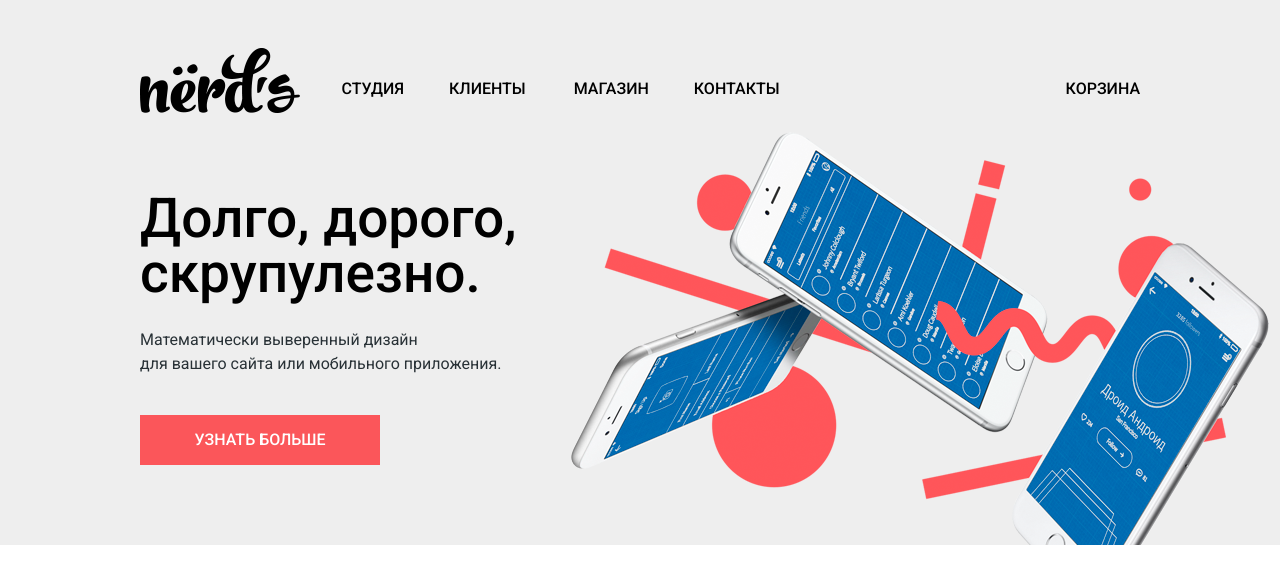
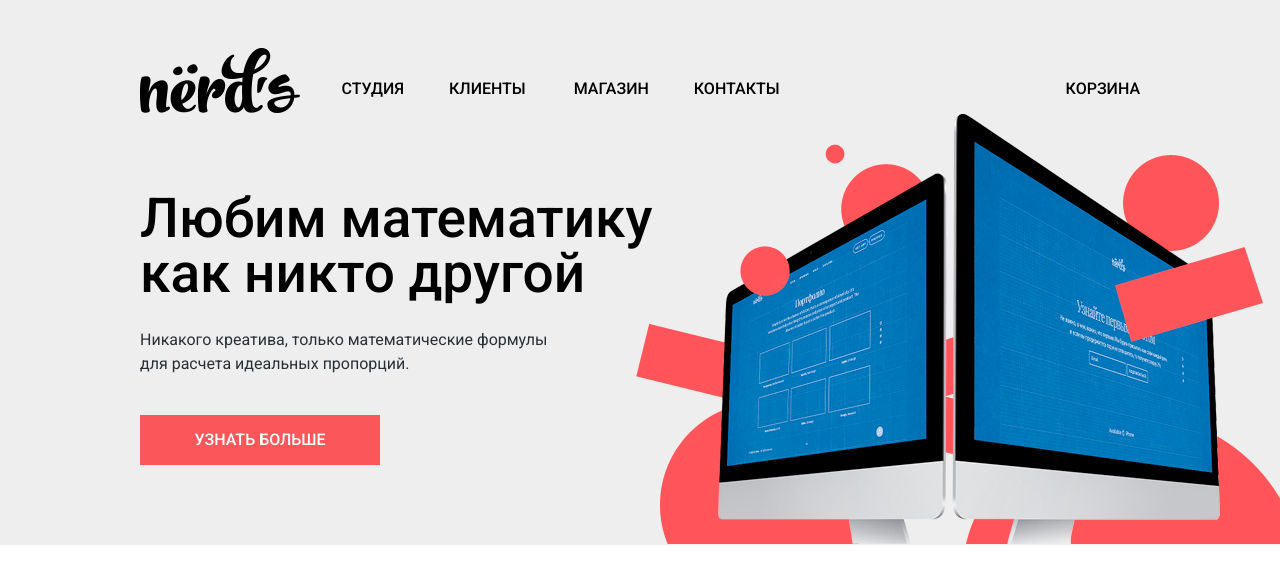
Before and after one commit to IOINITID/nerds, a plain HTML site: page index.html in a window 1280 px wide. Drawn offline with Linux system fonts and the light colour scheme.

Commit message:
Update project

```diff
--- a/css/styles.scss
+++ b/css/styles.scss
@@ -128,4 +128,52 @@ body {
       }
     }
   }
+
+  .header-intro-wrapper-two {
+    display: flex;
+
+    .header-intro-text {
+      p {
+        font-family: "Roboto", sans-serif;
+        font-size: 55px;
+        font-weight: 500;
+        line-height: 55px;
+        width: 515px;
+        padding-top: 77px;
+
+        &:nth-child(2) {
+          color: #283136;
+          font-family: "Roboto", sans-serif;
+          font-size: 16px;
+          font-weight: 400;
+          line-height: 24px;
+          width: 435px;
+          padding-top: 27px;
+        }
+      }
+
+      a {
+        color: #ffffff;
+        font-family: "Roboto", sans-serif;
+        font-size: 16px;
+        font-weight: 500;
+        line-height: 18px;
+        width: 240px;
+        height: 50px;
+        background-color: #fb565a;
+        display: flex;
+        justify-content: center;
+        align-items: center;
+        text-decoration: none;
+        margin-top: 39px;
+        text-transform: uppercase;
+      }
+    }
+
+    .header-intro-image {
+      img {
+        margin-left: -19px;
+      }
+    }
+  }
 }
--- a/index.html
+++ b/index.html
@@ -29,7 +29,8 @@
         </nav>
         <a href="#" class="header_cart">Корзина</a>
       </div>
-      <div class="header-intro-wrapper-one">
+
+      <!-- <div class="header-intro-wrapper-one">
         <div class="header-intro-text">
           <p>Долго, дорого, скрупулезно.</p>
           <p>Математически выверенный дизайн<br> для вашего сайта или мобильного приложения.</p>
@@ -38,7 +39,31 @@
         <div class="header-intro-image">
           <img src="img/slide1.png" alt="Математически выверенный дизайн для вашего сайта.">
         </div>
-      </div>
+      </div> -->
+
+      <div class="header-intro-wrapper-two">
+          <div class="header-intro-text">
+            <p>Любим математику как никто другой</p>
+            <p>Никакого креатива, только математические формулы для расчета идеальных пропорций.</p>
+            <a href="#">Узнать больше</a>
+          </div>
+          <div class="header-intro-image">
+            <img src="img/slide2.png" alt="Только математические формулы для расчета.">
+          </div>
+        </div>
+
+        <!-- <div class="header-intro-wrapper-three">
+            <div class="header-intro-text">
+              <p>Долго, дорого, скрупулезно.</p>
+              <p>Математически выверенный дизайн<br> для вашего сайта или мобильного приложения.</p>
+              <a href="#">Узнать больше</a>
+            </div>
+            <div class="header-intro-image">
+              <img src="img/slide1.png" alt="Математически выверенный дизайн для вашего сайта.">
+            </div>
+          </div> -->
+
+
     </div>
   </div>
 
```
Also changed, not shown: css/styles.css, img/slide2.png (added), img/slide3.png (added), 1 other file.
